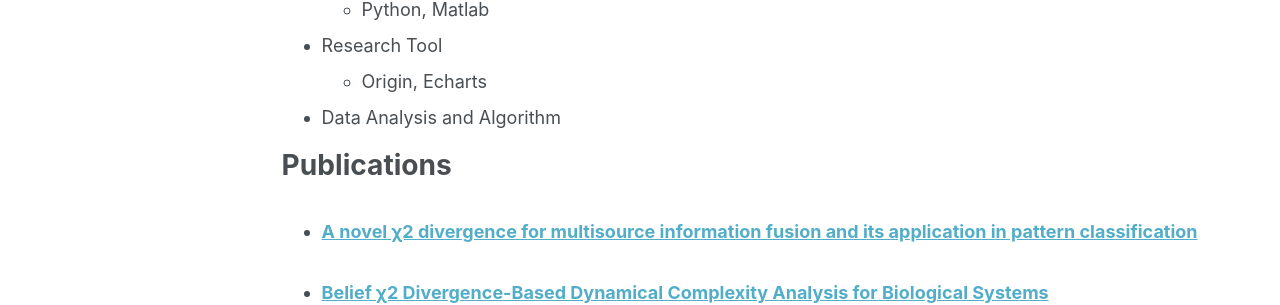
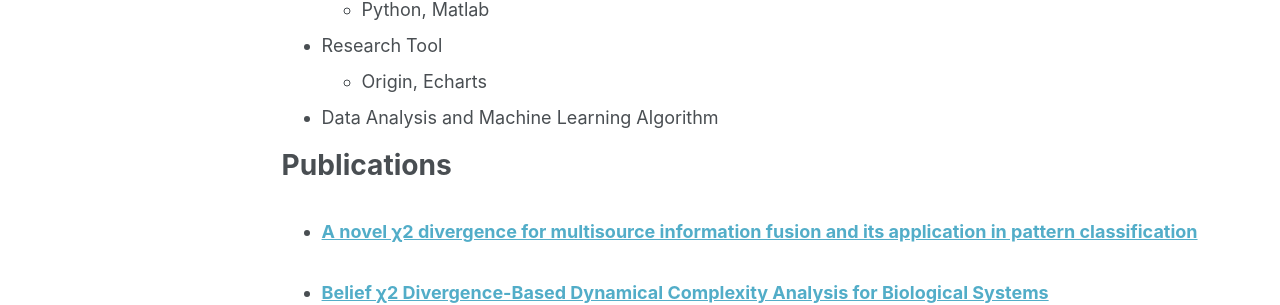
Before and after one commit to langzhang2000/langzhang2000.github.io, a Jekyll site: the page built from _pages/cv.md, in a window 1280 px wide and 1377 px high. Shown: the part 644-949 px from the top of the window. Built offline with Jekyll 4.4.1, drawn with Linux system fonts in a browser that asks for light colours.

Commit message:
Update cv.md

```diff
--- a/_pages/cv.md
+++ b/_pages/cv.md
@@ -27,7 +27,7 @@ Skills
   * Python, Matlab
 * Research Tool
   * Origin, Echarts
-* Data Analysis and Algorithm
+* Data Analysis and Machine Learning Algorithm
 
 Publications
 ======
```
